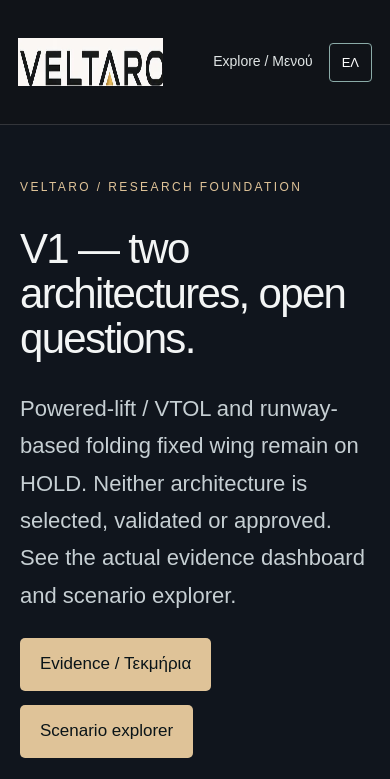
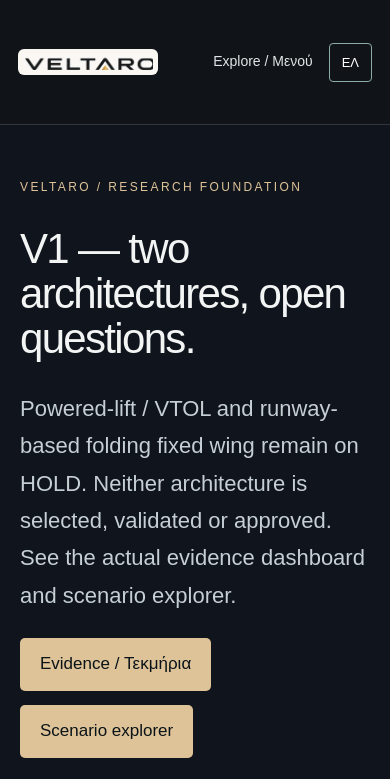
Before and after one commit to panagiotagrosdouli/VELTARO, a plain HTML site: page v1.html in a window 390 px wide. Shown: the top 779 px of the page. Drawn offline with Linux system fonts and the light colour scheme.

Commit message:
brand: preserve original artwork proportions across corporate pages

```diff
--- a/assets/corporate.css
+++ b/assets/corporate.css
@@ -4,3 +4,23 @@ body.venture-veltaro{--brand-accent:#dfc398;background:#10151d}.venture-veltaro
 @media(max-width:850px){.corporate-header .corporate-inner{width:calc(100% - 36px);min-height:76px;gap:12px}.corporate-logo img{width:145px}.corporate-nav{gap:12px!important}.corporate-nav>a:not(.primary-link){display:none!important}.corporate-nav .primary-link{display:none!important}.corporate-nav summary{display:block!important}.startup-hero .wrap{grid-template-columns:1fr;gap:35px;width:calc(100% - 40px);padding:55px 0!important}.startup-hero{min-height:0!important}.startup-hero h1{font-size:clamp(43px,10vw,70px)!important}.hero-art{margin:0;width:100%;max-width:none;aspect-ratio:1.12}.startup-cards{grid-template-columns:1fr}.startup-section{padding:65px 0}.startup-section .section-top{display:block}.startup-section .section-top>p{margin-top:25px}.evidence-split{grid-template-columns:1fr;gap:25px}.startup-footer .startup-container{grid-template-columns:1fr 1fr}.startup-footer .startup-container>div:first-child{grid-column:1/-1}.milestone-row{grid-template-columns:30px 1fr}.milestone-row>span{grid-column:2}.corporate-nav .dropdown a{display:block!important}}
 
 .corporate-header,.startup-footer{width:100%!important;max-width:none!important}.corporate-nav a{text-decoration:none}
+
+
+/* Uploaded VELTARO artwork: faithfully cropped raster, not a substituted SVG mark. */
+body.venture-veltaro .corporate-logo{
+  display:block;background:#faf6f2;border-radius:6px;padding:6px 9px;line-height:0;flex-shrink:0
+}
+body.venture-veltaro .corporate-logo img{
+  display:block;width:190px;height:auto;object-fit:contain
+}
+body.venture-veltaro .startup-footer img{
+  display:block;width:min(100%,220px);height:auto;object-fit:contain;
+  background:#faf6f2;border-radius:8px
+}
+@media(max-width:850px){
+  body.venture-veltaro .corporate-logo img{width:148px;height:auto}
+}
+@media(max-width:540px){
+  body.venture-veltaro .corporate-logo{padding:5px}
+  body.venture-veltaro .corporate-logo img{width:130px;height:auto}
+}
```
